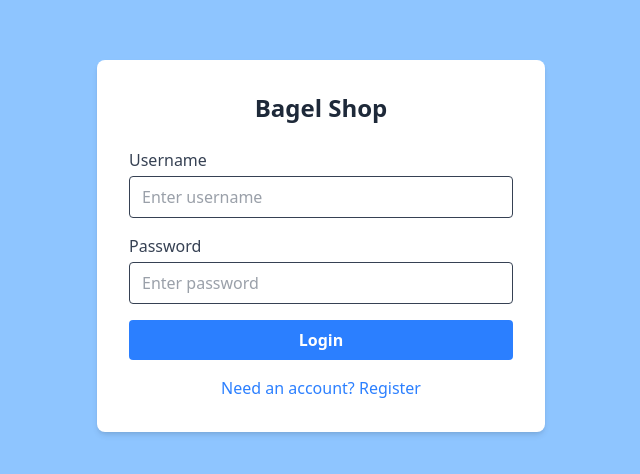
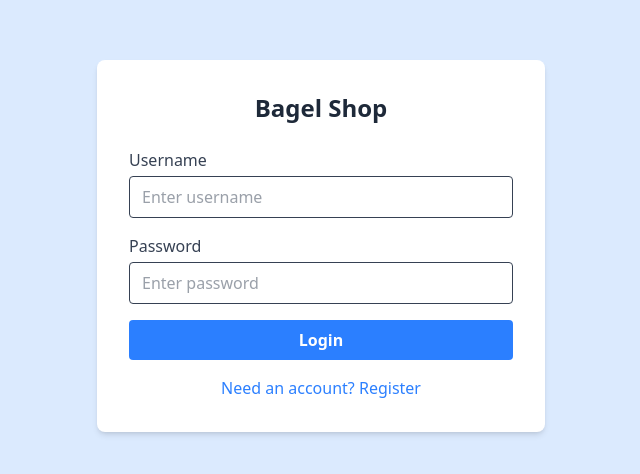
Before and after one commit to joshuagudgel/bagel-order-simple, a React (Vite) app in the folder frontend/: page /login in a window 1280 px wide. Shown: the part 170-644 px from the top of the page, without its empty margins (319-959 px from the left). Built offline with nearby package versions, Linux system fonts and the light colour scheme; no server answers.

Commit message:
lighter blue background

```diff
--- a/frontend/src/App.jsx
+++ b/frontend/src/App.jsx
@@ -10,7 +10,7 @@
 
 // Loading component
 const LoadingScreen = () => (
-  <div className="flex justify-center items-center min-h-screen bg-blue-300">
+  <div className="flex justify-center items-center min-h-screen bg-blue-100">
     <div className="flex flex-col items-center">
       <div className="w-16 h-16 border-4 border-blue-600 border-t-blue-100 rounded-full animate-spin mb-4"></div>
       <p className="text-xl text-gray-600">Loading...</p>
@@ -27,7 +27,7 @@
   }
 
   return (
-    <div className="bg-blue-300 min-h-screen">
+    <div className="bg-blue-100 min-h-screen">
       <Router>
         <Navbar />
         <main className="container mx-auto p-4">
--- a/frontend/src/components/Login.jsx
+++ b/frontend/src/components/Login.jsx
@@ -49,7 +49,7 @@
   };
 
   return (
-    <div className="flex flex-col items-center justify-center min-h-screen bg-blue-300">
+    <div className="flex flex-col items-center justify-center min-h-screen bg-blue-100">
       <div className="bg-white shadow-md rounded-lg p-8 max-w-md w-full">
         <h1 className="text-2xl font-bold mb-6 text-center text-gray-800">
           {isRegistering ? 'Register for Bagel Shop' : 'Bagel Shop'}
```
